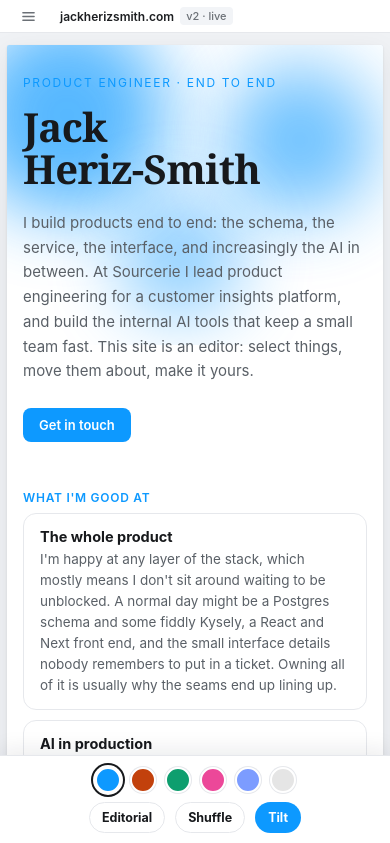
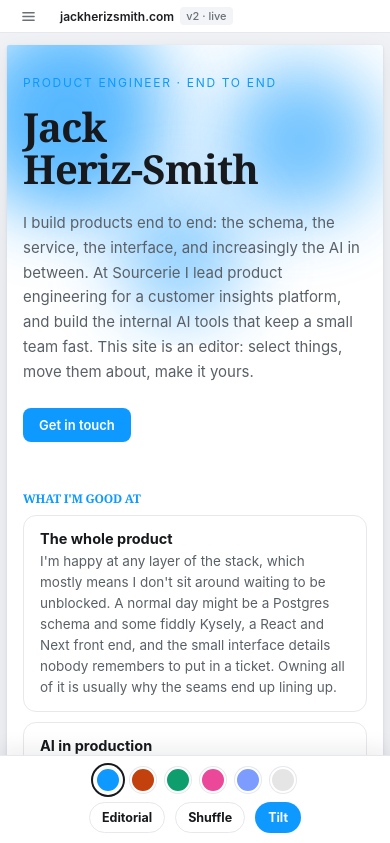
Before and after one commit to jackherizsmith/jackherizsmith.com, a website built with Vite: page site/index.html in a window 390 px wide. Both pictures are taken after a click on the button "Tilt". Shown: the top 843 px of the page. Built offline with nearby package versions, Linux system fonts and the light colour scheme.

Commit message:
Rework mobile tilt to stable per-block 3D; vibe font pairs; block double-tap zoom
- Tilt regression fixed: stop rotating the whole tall page (jumped on scroll,
  flung far content around). Each block now carries its own perspective and
  tilts about its own centre, lifting by its --z depth. Stable while scrolling.
- Replace the single font button with vibe-based pairings (Editorial /
  Professional / Casual / Developer), each a title + body face, applied across
  every heading and all body text, not just one heading.
- touch-action:manipulation on buttons, the restyle bar and carousel items so
  quick taps don't trigger iOS double-tap zoom (pinch-zoom still works).

Co-Authored-By: Claude Fable 5 <noreply@anthropic.com>

```diff
--- a/site/src/mobile.ts
+++ b/site/src/mobile.ts
@@ -19,10 +19,13 @@ const THEMES: Theme[] = [
   { bg: '#0f0f10', surface: '#1a1a1c', ink: '#fafafa', body: '#b0b0b4', accent: '#e5e5e5', onaccent: '#111111', line: '#2a2a2e' },
 ];
 
+// Font pairings chosen by vibe, not name: a title face + a complementary body
+// face, applied across every heading and all body text.
 const FONTS: Font[] = [
-  { name: 'Editorial', display: `ui-serif,"New York",Georgia,serif`, body: SANS, ls: '-.015em', wt: '600' },
-  { name: 'Grotesk', display: `"Avenir Next",${SANS}`, body: SANS, ls: '-.03em', wt: '800' },
-  { name: 'Mono', display: `ui-monospace,"SF Mono",Menlo,monospace`, body: SANS, ls: '-.02em', wt: '700' },
+  { name: 'Editorial', display: `ui-serif,"New York",Georgia,serif`, body: `"Avenir Next",${SANS}`, ls: '-.02em', wt: '600' },
+  { name: 'Professional', display: `Georgia,"Times New Roman",Times,serif`, body: `"Helvetica Neue",Helvetica,Arial,sans-serif`, ls: '-.01em', wt: '700' },
+  { name: 'Casual', display: `"Palatino Linotype",Palatino,"Book Antiqua",Georgia,serif`, body: `"Trebuchet MS","Segoe UI",Verdana,sans-serif`, ls: '0', wt: '600' },
+  { name: 'Developer', display: `ui-monospace,"SF Mono",Menlo,monospace`, body: SANS, ls: '-.03em', wt: '700' },
 ];
 
 const DEMOS = [
@@ -156,16 +159,9 @@ function setupDepthLayers(): void {
   if (!stage) return;
   const kids = ([...stage.children] as HTMLElement[])
     .filter(el => el.id !== 'emptyState' && !el.classList.contains('m-fx'));
-  const base = 96, step = 12;
+  const base = 78, step = 9;
   kids.forEach((el, i) => el.style.setProperty('--z', String(base - i * step)));
-  stage.querySelector<HTMLElement>('.m-fx')?.style.setProperty('--z', '-140');
-}
-
-function updateOrigins(): void {
-  if (!stage) return;
-  const mid = window.scrollY + window.innerHeight / 2;
-  if (stage.parentElement) stage.parentElement.style.perspectiveOrigin = `50% ${mid}px`;
-  stage.style.transformOrigin = `50% ${mid - stage.offsetTop}px`;
+  stage.querySelector<HTMLElement>('.m-fx')?.style.setProperty('--z', '-120');
 }
 
 function tiltFrame(): void {
@@ -173,12 +169,14 @@ function tiltFrame(): void {
   curX += (targetX - curX) * 0.12;
   curY += (targetY - curY) * 0.12;
   if (stage) {
-    // --tz ramps the per-layer depth in with the tilt, so the page is flat at
-    // rest and the blocks lift off as you angle the phone. The rotation is what
-    // makes that raised depth read as 3D.
+    // Each block carries its own perspective and tilts about its own centre
+    // (see CSS), so this stays stable while the page scrolls — no giant
+    // rotating element, no scroll-synced origin. --tz ramps depth in from flat;
+    // higher --z blocks pop nearer, so each sits above the one beneath it.
     const mag = Math.min(1, Math.hypot(curX, curY));
     stage.style.setProperty('--tz', mag.toFixed(3));
-    stage.style.transform = `rotateX(${(curY * -15).toFixed(2)}deg) rotateY(${(curX * 15).toFixed(2)}deg)`;
+    stage.style.setProperty('--rx', `${(curY * -16).toFixed(2)}deg`);
+    stage.style.setProperty('--ry', `${(curX * 16).toFixed(2)}deg`);
   }
   if (Math.abs(targetX - curX) > 0.02 || Math.abs(targetY - curY) > 0.02) schedule();
 }
@@ -201,10 +199,6 @@ function onOrient(e: DeviceOrientationEvent): void {
   schedule();
 }
 
-function onScroll(): void {
-  if (tiltOn) updateOrigins();
-}
-
 function enableTilt(): void {
   if (matchMedia('(prefers-reduced-motion: reduce)').matches) {
     toast('Tilt is off while reduced motion is on.');
@@ -214,15 +208,12 @@ function enableTilt(): void {
   if (tiltOn) {
     tiltOn = false;
     window.removeEventListener('deviceorientation', onOrient);
-    window.removeEventListener('scroll', onScroll);
     targetX = targetY = curX = curY = 0;
     if (stage) {
-      stage.style.transform = '';
-      stage.style.transformOrigin = '';
       stage.style.setProperty('--tz', '0');
+      stage.style.setProperty('--rx', '0deg');
+      stage.style.setProperty('--ry', '0deg');
       stage.classList.remove('tilt3d');
-      const p = stage.parentElement;
-      if (p) { p.classList.remove('tilt3d'); p.style.perspectiveOrigin = ''; }
     }
     btn?.classList.remove('on');
     return;
@@ -233,12 +224,9 @@ function enableTilt(): void {
     gotEvent = false;
     baseG = baseB = null;
     stage?.classList.add('tilt3d');
-    stage?.parentElement?.classList.add('tilt3d');
-    updateOrigins();
     window.addEventListener('deviceorientation', onOrient);
-    window.addEventListener('scroll', onScroll, { passive: true });
     btn?.classList.add('on');
-    toast('Tilt your phone. The page lifts into 3D from wherever you’re holding it.');
+    toast('Tilt your phone. Each layer lifts in 3D from wherever you’re holding it.');
     window.setTimeout(() => {
       if (tiltOn && !gotEvent) toast('This device isn’t sending motion data, so tilt has nothing to work with.');
     }, 1600);
--- a/site/src/style.css
+++ b/site/src/style.css
@@ -12,7 +12,7 @@ body{
   -webkit-font-smoothing:antialiased;
 }
 .hand{font-family:"Chalkboard SE",Chalkboard,"Comic Sans MS",cursive}
-button{font:inherit;color:inherit;background:none;border:0;cursor:pointer}
+button{font:inherit;color:inherit;background:none;border:0;cursor:pointer;touch-action:manipulation}
 :focus-visible{outline:2px solid var(--select);outline-offset:2px}
 
 /* ── Toolbar ─────────────────────────────── */
@@ -439,7 +439,8 @@ body.interacting iframe{pointer-events:none}
 
   /* Themeable document (vars set by mobile.ts; desktop never reads them) */
   body{background:var(--m-bg,var(--canvas));font-family:var(--m-body-font,-apple-system,BlinkMacSystemFont,"Segoe UI",sans-serif);transition:background .35s}
-  .artboard h1{font-family:var(--m-display,ui-serif,"New York",Georgia,serif);letter-spacing:var(--m-display-ls,-.015em);font-weight:var(--m-display-wt,600);color:var(--m-ink,#17191c);font-size:40px}
+  .artboard h1,.artboard h2,.artboard .work-sub{font-family:var(--m-display,ui-serif,"New York",Georgia,serif);letter-spacing:var(--m-display-ls,-.015em)}
+  .artboard h1{font-weight:var(--m-display-wt,600);color:var(--m-ink,#17191c);font-size:40px}
   .artboard h2,.artboard h3:not(.work-sub),.work .name{color:var(--m-ink,#17191c)}
   .intro,.work .desc,.contact,.disclosure{color:var(--m-body,#5a6067)}
   .kicker,.work-sub{color:var(--m-accent,#8a9099)}
@@ -464,13 +465,13 @@ body.interacting iframe{pointer-events:none}
   /* Demo carousel (tools section) */
   .m-carousel{display:flex;flex-wrap:nowrap;overflow-x:auto;scroll-snap-type:x mandatory;gap:12px;padding:2px 0 8px;-webkit-overflow-scrolling:touch;scrollbar-width:none}
   .m-carousel::-webkit-scrollbar{display:none}
-  .m-carousel .item{min-width:84%;scroll-snap-align:center;display:block;cursor:pointer}
+  .m-carousel .item{min-width:84%;scroll-snap-align:center;display:block;cursor:pointer;touch-action:manipulation}
   .m-carousel .item .play{display:inline-block;margin-top:8px;background:var(--m-accent,#0d99ff);color:var(--m-onaccent,#fff);padding:5px 12px;border-radius:99px;font-size:12px;font-weight:700}
   .m-swipehint{font-size:11px;color:var(--m-body,#8a9099);opacity:.8;margin:0 0 8px;display:flex;gap:6px;align-items:center}
 
   /* Restyle bar */
   .m-bar{position:fixed;left:0;right:0;bottom:0;z-index:120;display:flex;flex-wrap:wrap;align-items:center;justify-content:center;gap:9px 10px;
-    padding:11px 14px calc(11px + env(safe-area-inset-bottom));background:var(--m-surface,#fff);
+    padding:11px 14px calc(11px + env(safe-area-inset-bottom));background:var(--m-surface,#fff);touch-action:manipulation;
     border-top:1px solid var(--m-line,#e6e8ec);box-shadow:0 -6px 20px rgba(20,30,40,.08)}
   .m-swatches{display:flex;flex-wrap:wrap;justify-content:center;gap:9px;flex-basis:100%}
   .m-swatch{width:26px;height:26px;border-radius:50%;border:2px solid #fff;box-shadow:0 0 0 1px var(--m-line,#ddd);flex:none}
@@ -511,8 +512,8 @@ body.interacting iframe{pointer-events:none}
   /* Applied only while Tilt is on (mobile.ts toggles .tilt3d). Each direct
      child of the artboard becomes a depth layer; --tz ramps the depth in with
      the tilt so the page is flat at rest and the blocks lift as you angle it. */
-  .canvas-inner.tilt3d{perspective:1300px}
-  .artboard.tilt3d{transform-style:preserve-3d;will-change:transform}
-  /* --z per layer is assigned in document order by mobile.ts (top = nearest) */
-  .artboard.tilt3d > *{transform:translateZ(calc(var(--z,0) * var(--tz,0) * 1px))}
+  /* Each block gets its own perspective and tilts about its own centre, so the
+     effect stays stable while the page scrolls. --z (assigned in document order
+     by mobile.ts, top = nearest) ramps in via --tz to lift the layers apart. */
+  .artboard.tilt3d > *{will-change:transform;transform:perspective(900px) rotateX(var(--rx,0deg)) rotateY(var(--ry,0deg)) translateZ(calc(var(--z,0) * var(--tz,0) * 1px))}
 }
```
